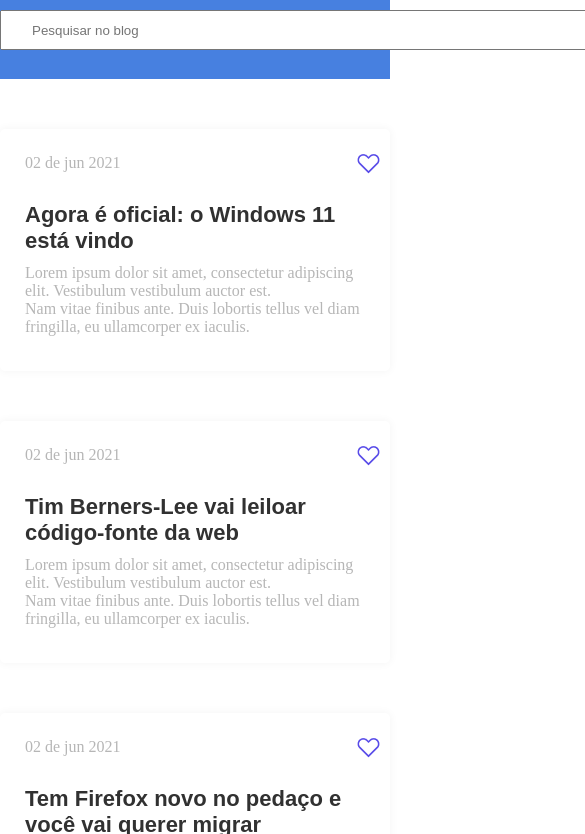
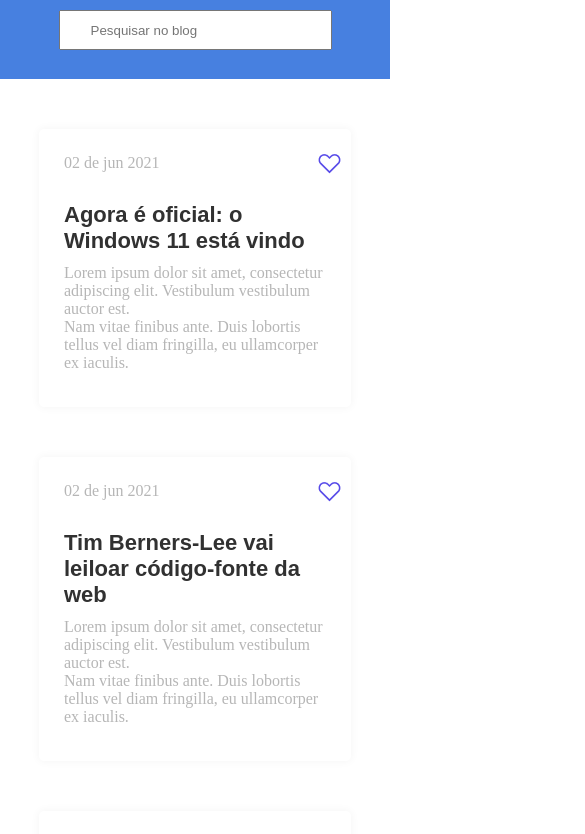
Before and after one commit to Diegoh-dev/blog-codelandia, a plain HTML site: page index.html in a window 390 px wide. Shown: the part 71-905 px from the top of the page, 585 px wide, since content can reach past the window. Drawn offline with Linux system fonts and the light colour scheme; files whose address does not match are found by name; a web font is replaced by a local one.

Commit message:
responsividade do conteiner main e do input

```diff
--- a/style.css
+++ b/style.css
@@ -71,3 +71,17 @@ input::placeholder{
     color:#B6B6B6;
     margin-bottom: 10px;
 }
+
+@media (max-width: 900px){
+    input{
+        width: 70% ;
+
+    }
+
+}
+
+@media (max-width: 750px){
+    .conteudo-main{
+        width: 80%;
+    }
+}
```
